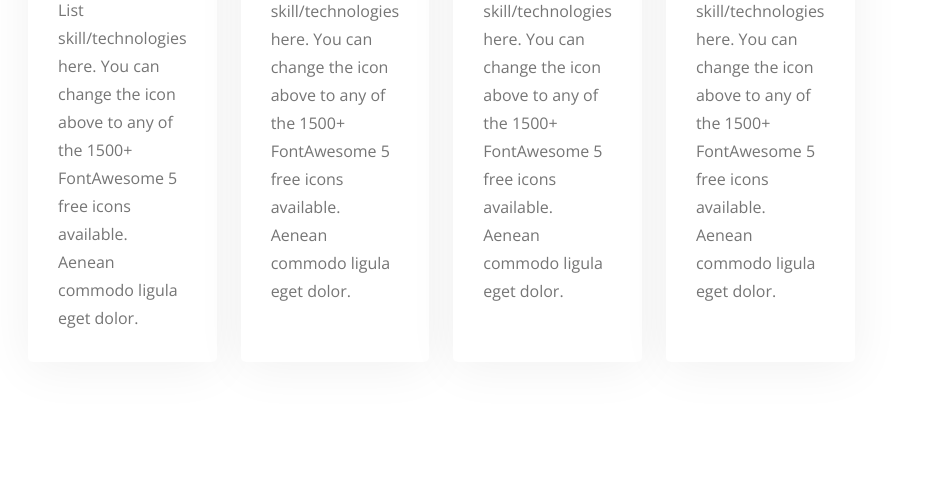
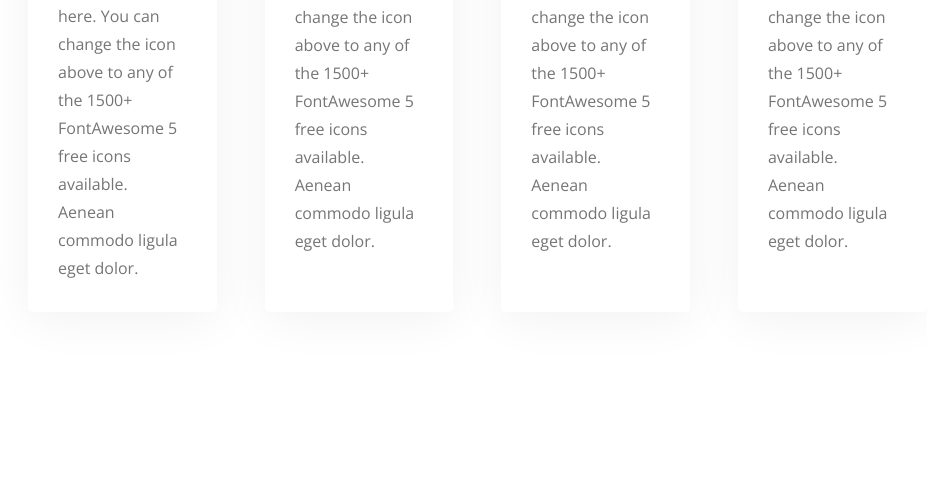
Before and after one commit to mdmahafuzur47/my-portfolio, a plain HTML site: page index.html in a window 1280 px wide. Shown: the part 1916-2408 px from the top of the page, without its empty margins (192-1119 px from the left). After the commit the page ends 2358 px from the top, so only its background shows below. Drawn offline with nearby package versions, Linux system fonts and the light colour scheme.

Commit message:
added skill

```diff
--- a/styles/portfolio.css
+++ b/styles/portfolio.css
@@ -167,8 +167,8 @@ nav li {
 /* skill css section=======  */
 
 .skill-container {
-    margin-top: 50px;
     display: flex;
+    gap: 24px;
 }
 
 .skill {
```
